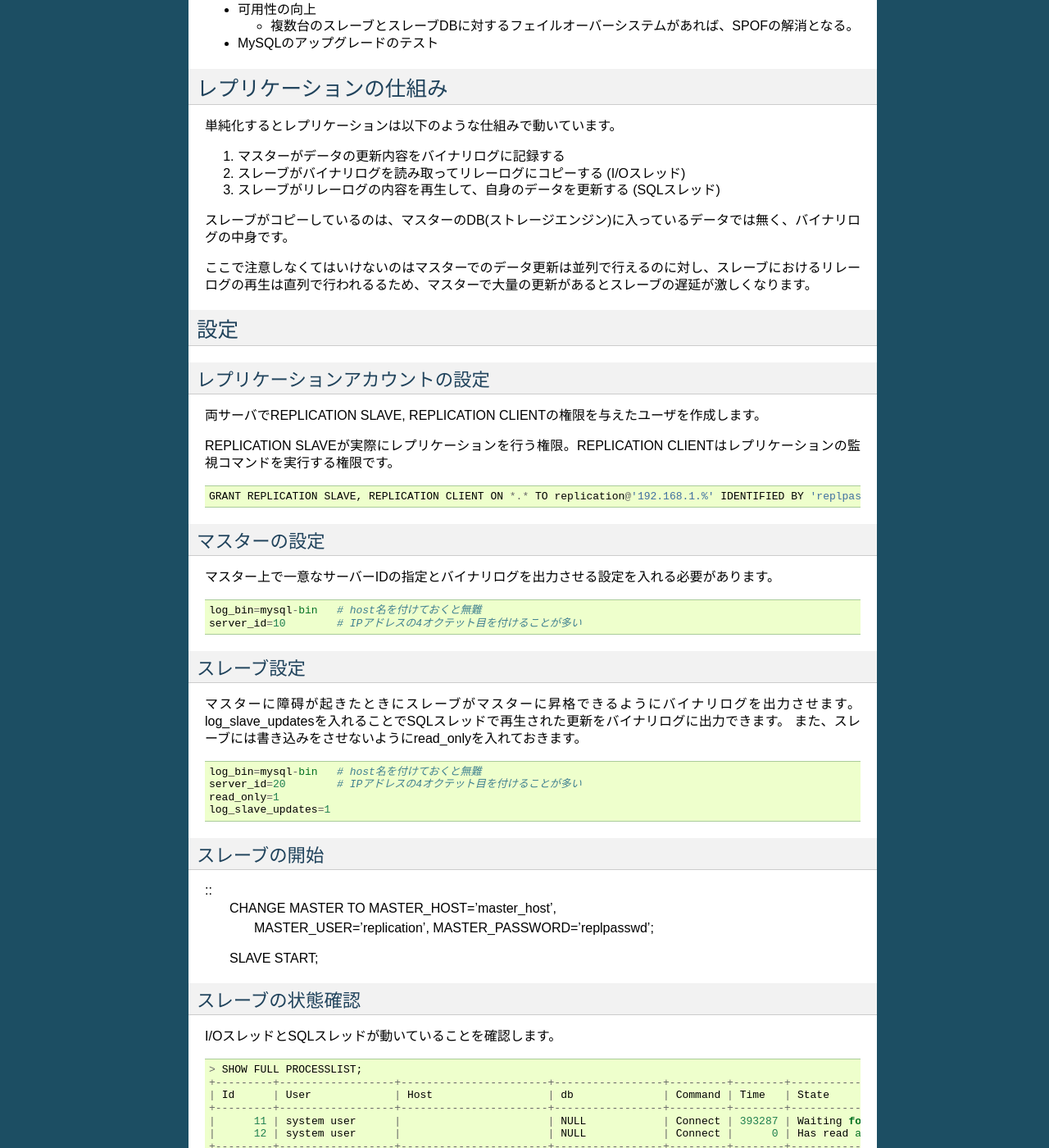
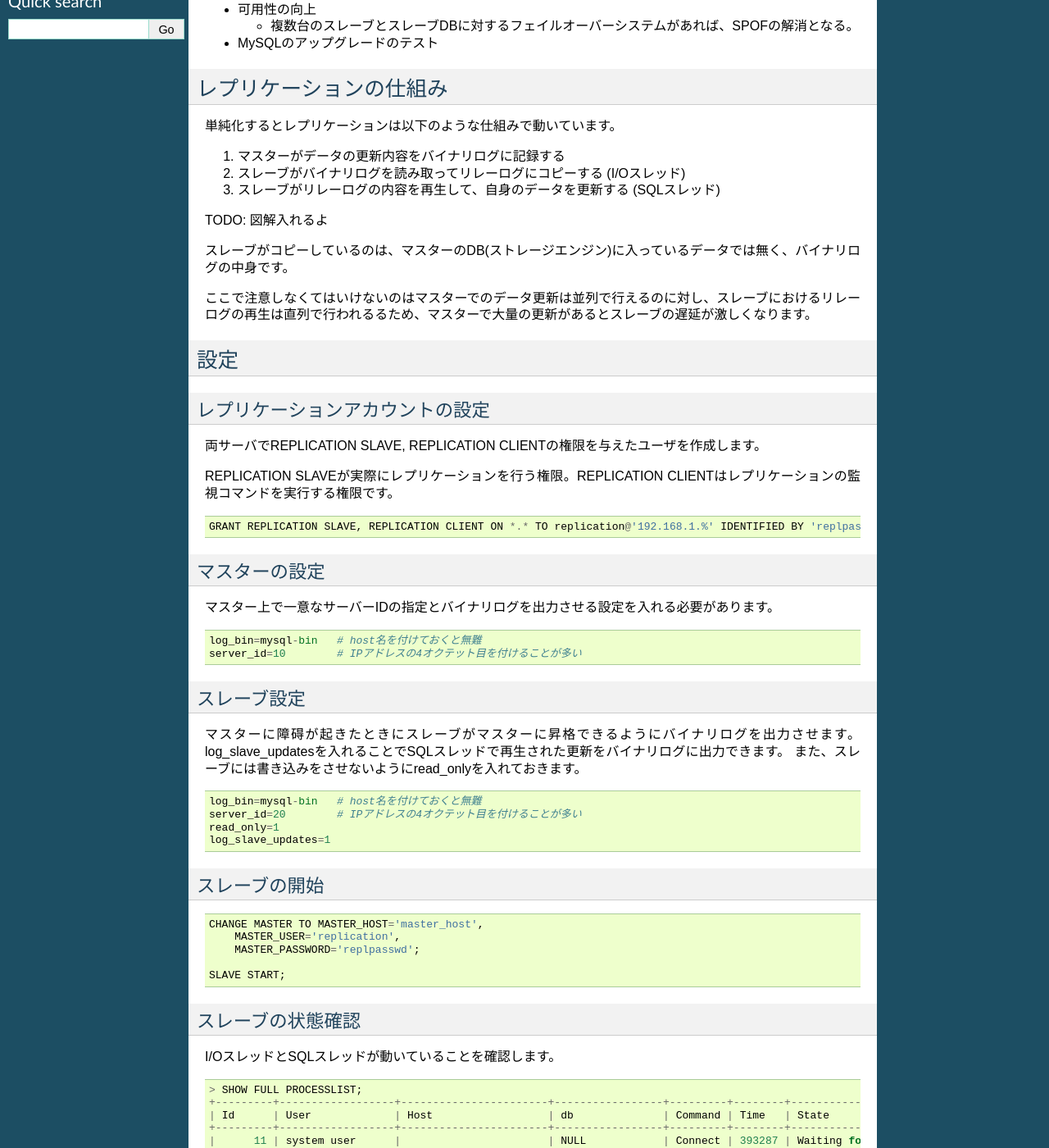
Before and after one commit to masasuzu/document, a Sphinx documentation site: the page built from source/mysql/replication.rst, in a window 1280 px wide and 1400 px high, scrolled down 523 px. Shown: the whole window at 82% size. Built offline with Sphinx 7.4.7, drawn with Linux system fonts in a browser that asks for light colours; pages that are not in the unit, such as notebooks, are missing from menus; some of the changed text lies outside the part shown.

Commit message:
trivial change

```diff
--- a/source/mysql/index.rst
+++ b/source/mysql/index.rst
@@ -4,7 +4,7 @@
 Contents:
 
 .. toctree::
-   :maxdepth: 2
+    :maxdepth: 2
 
     replication
     storage_engine
--- a/source/mysql/replication.rst
+++ b/source/mysql/replication.rst
@@ -45,6 +45,7 @@
 2. スレーブがバイナリログを読み取ってリレーログにコピーする (I/Oスレッド)
 3. スレーブがリレーログの内容を再生して、自身のデータを更新する (SQLスレッド)
 
+TODO: 図解入れるよ
 
 スレーブがコピーしているのは、マスターのDB(ストレージエンジン)に入っているデータでは無く、バイナリログの中身です。
 
@@ -95,6 +96,7 @@
 ------------------------------------
 
 ::
+
     CHANGE MASTER TO MASTER_HOST='master_host',
         MASTER_USER='replication',
         MASTER_PASSWORD='replpasswd';
```
